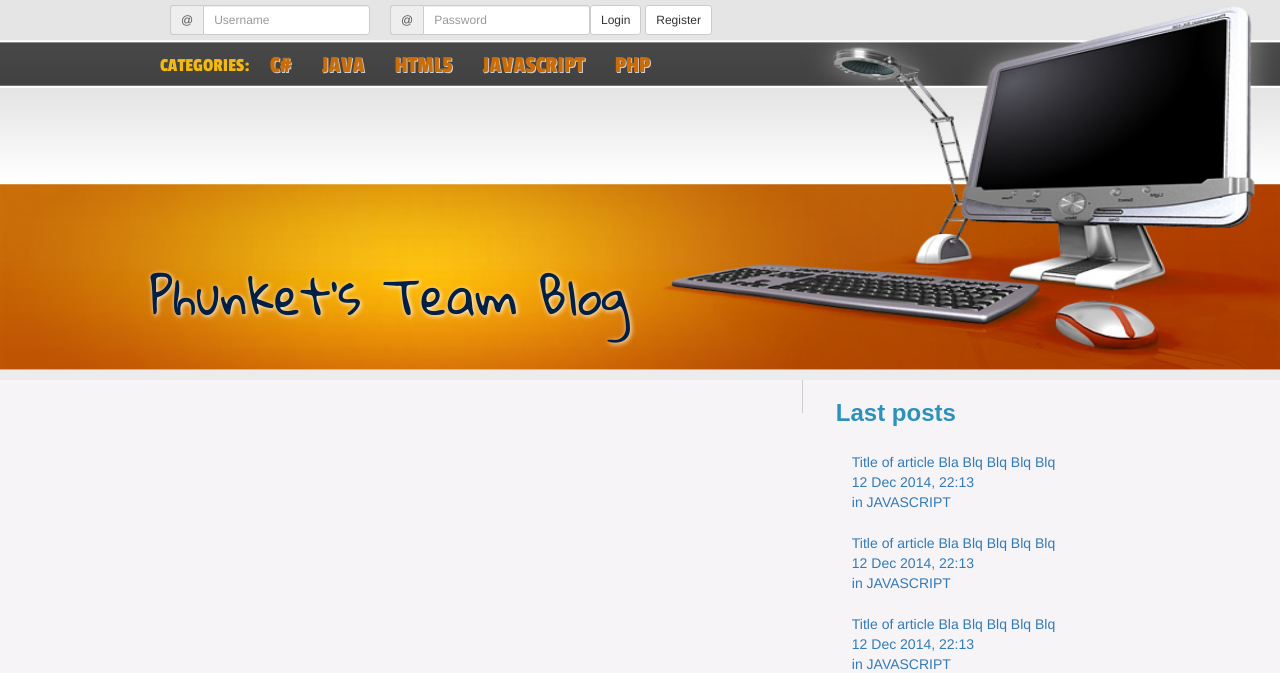
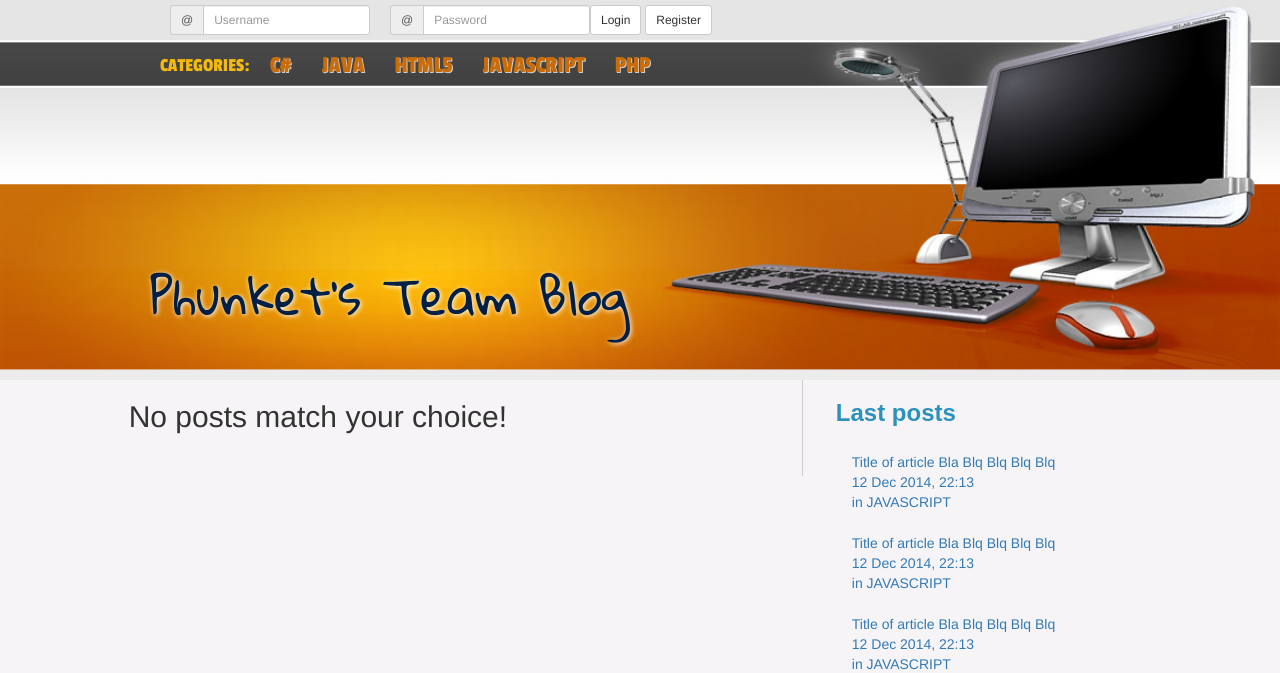
Before and after one commit to nikshi/TeamPhuket, a PHP site: page / in a window 1280 px wide. Shown: the top 673 px of the page. Run offline with PHP 8.4, Linux system fonts and the light colour scheme; data comes from the database, SQL or seed files in the repository; data that the repository does not hold is empty; some libraries are stand-ins or nearby versions; some web fonts are replaced.

Commit message:
Added message if selected category is empty

```diff
--- a/article.php
+++ b/article.php
@@ -34,6 +34,12 @@ function getUserIP() {
 
 $ip = getUserIP();
 
+if (count($posts) == 0): ?>
+   <h2><?php  echo "No posts match your choice!"; ?></h2>
+
+<?php
+endif;
+
 foreach ($posts as $post):
     $userID = $post[4];
     $userName = $con->query("SELECT username FROM users WHERE id = $userID")->fetch_all()[0][0];
@@ -54,6 +60,8 @@ foreach ($posts as $post):
     $comments = $con->query($commentQuery)->fetch_all();
 
     ?>
+
+
 
     <article>
         <a href="view.php?query=post&id=<?php echo $post[0] ?>"><h1><?php echo $post[2] ?></h1></a>
@@ -86,4 +94,6 @@ foreach ($posts as $post):
         </form>
     </article>
 
-<?php endforeach ?>
+<?php endforeach
+
+?>
```
